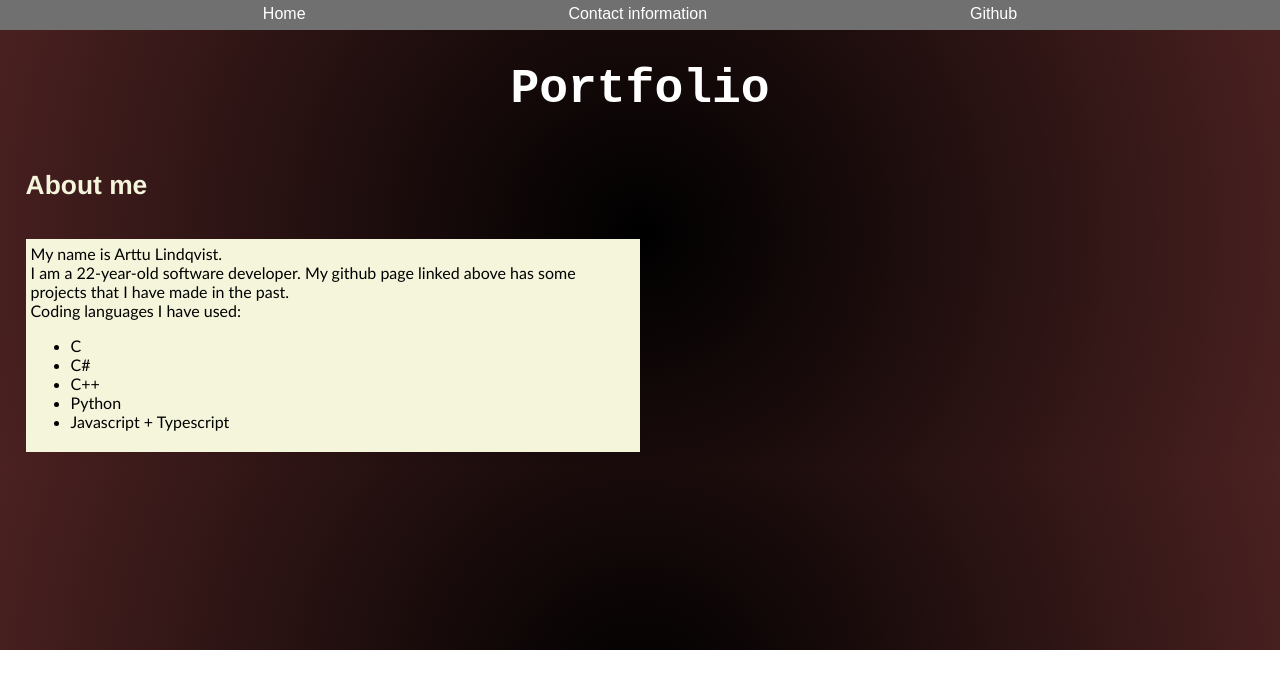
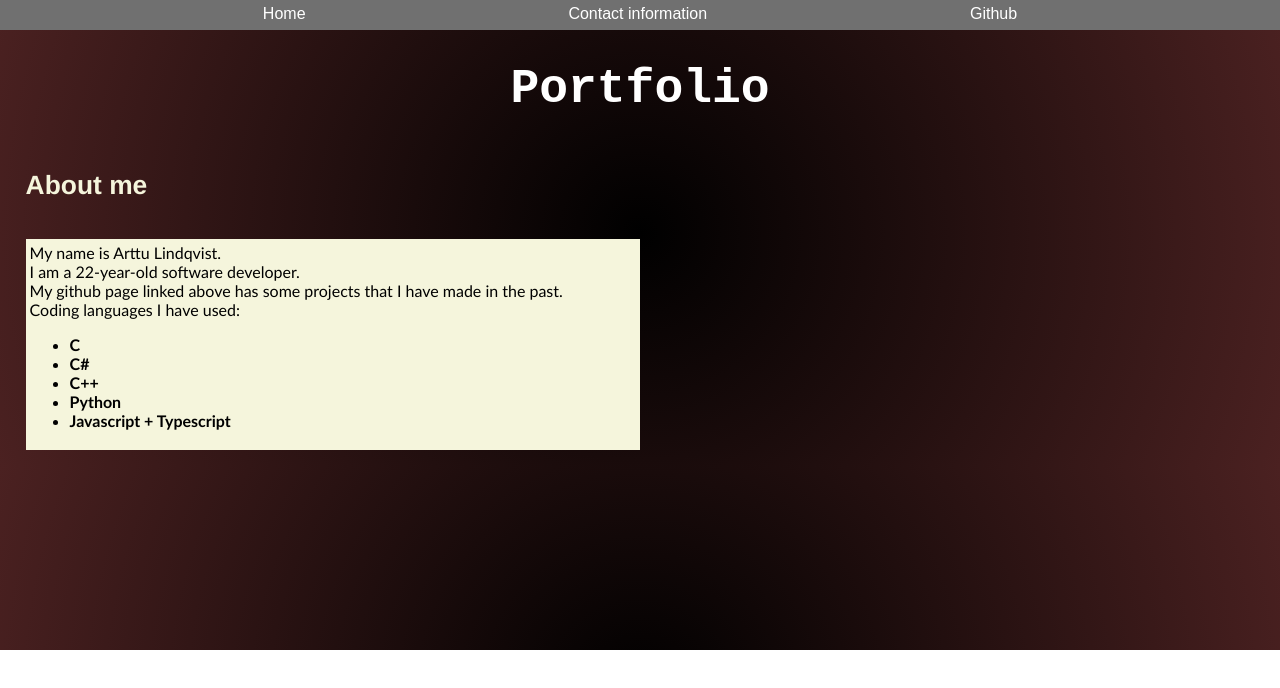
Before and after one commit to MrBrowniee/portfolio, a React (Create React App) app: page / in a window 1280 px wide. Shown: the top 688 px of the page. Built offline with nearby package versions, Linux system fonts and the light colour scheme.

Commit message:
UI improvements

```diff
--- a/src/components/contactMe/contactMe.tsx
+++ b/src/components/contactMe/contactMe.tsx
@@ -11,7 +11,7 @@ const ContactMe: React.FC<ContactMeProps> = () => {
       <h1>Contact information</h1>
       <h2><ul>
         <li>Email: lindqvist.arttu@gmail.com</li>
-        <li><a href="https://www.linkedin.com/in/arttu-lindqvist-257740180/" target="_blank">LinkedIn</a></li>
+        <li><a href="https://www.linkedin.com/in/arttu-lindqvist-257740180/">LinkedIn</a></li>
       </ul></h2>
     </div>
   )
--- a/src/components/homepage/homepage.module.scss
+++ b/src/components/homepage/homepage.module.scss
@@ -17,7 +17,7 @@
       background: beige;
       margin-right: 50%;
       margin-left: 2%;
-      padding: 5px;
+      padding: 4px;
       font-family:'Trebuchet MS', 'Lucida Sans Unicode', 'Lucida Grande', 'Lucida Sans', Arial, sans-serif;
     }
 
--- a/src/components/homepage/homepage.tsx
+++ b/src/components/homepage/homepage.tsx
@@ -10,15 +10,15 @@ const Homepage: React.FC<HomepageProps> = () => {
     <div className={styles.container}>
     <h1>Portfolio</h1>
       <h2>About me</h2>
-      <p>My name is Arttu Lindqvist.<br></br>I am a 22-year-old software developer.
+      <p>My name is Arttu Lindqvist.<br></br>I am a 22-year-old software developer.<br></br>
         My github page linked above has some projects that I have made in the past.<br></br>Coding languages I have used:
-        <ul>
+        <strong><ul>
           <li>C</li>
           <li>C#</li>
           <li>C++</li>
           <li>Python</li>
           <li>Javascript + Typescript</li>
-        </ul></p>
+        </ul></strong></p>
   </div>
   )
 }
--- a/src/components/info/projects.tsx
+++ b/src/components/info/projects.tsx
@@ -9,7 +9,7 @@ type ProjectsProps = {
 const Projects: React.FC<ProjectsProps> = () => {
   return (
     <div className={styles.container}>
-      <a href="https://github.com/MrBrowniee?tab=repositories" target="_blank">github link</a>
+      <a href="https://github.com/MrBrowniee?tab=repositories">github link</a>
     </div>
   )
 }
--- a/src/components/navbar/navbar.tsx
+++ b/src/components/navbar/navbar.tsx
@@ -11,7 +11,7 @@ const Navbar: React.FC<NavbarProps> = () => {
     <div className={styles.container}>
         <Link to="/">Home</Link>
         <Link to="contactme">Contact information</Link>
-        <a href="https://github.com/MrBrowniee?tab=repositories" target="_blank">Github</a>
+        <a href="https://github.com/MrBrowniee?tab=repositories">Github</a>
     </div>
 
   )
```
